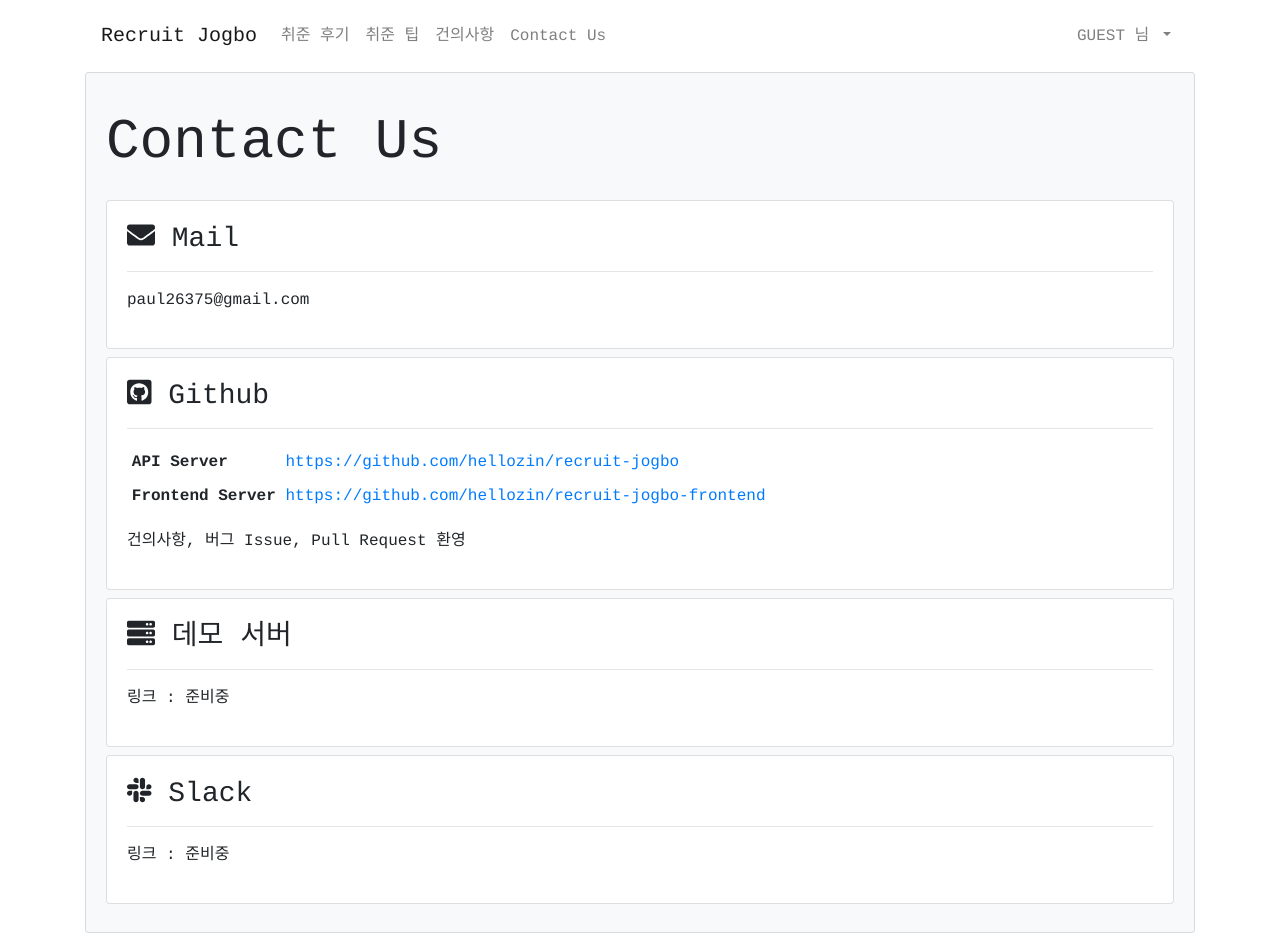
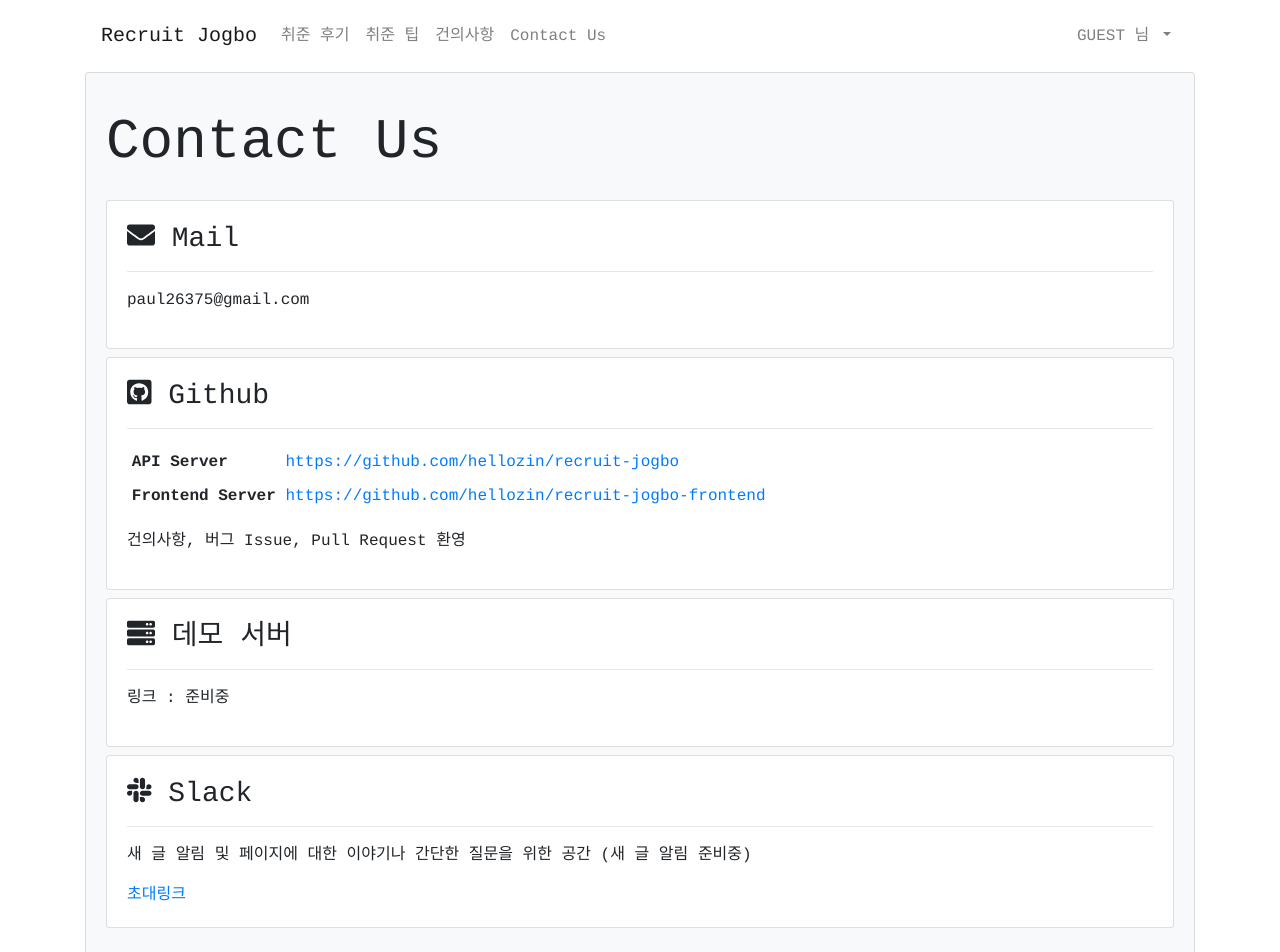
Before and after one commit to hellozin/recruit-jogbo-frontend, a Vue app: page /contact in a window 1280 px wide. Shown: the top 952 px of the page. Built offline with nearby package versions, Linux system fonts and the light colour scheme; no server answers; a web font is replaced by a local one; what vue-disqus would draw is missing.

Commit message:
FIX: Contact 슬랙 초대링크 수정, 테스트용 주석 추가

```diff
--- a/src/main.js
+++ b/src/main.js
@@ -23,6 +23,7 @@ Vue.config.productionTip = false
 
 const instance = axios.create({
   baseURL: 'http://www.recruit-jogbo-api.tk/api',
+  // baseURL: 'http://localhost:8080/api',
   headers: {'Content-Type': 'application/json'}
 })
 
--- a/src/views/Contact.vue
+++ b/src/views/Contact.vue
@@ -34,7 +34,8 @@
       <b-card class="my-2">
         <h3><font-awesome-icon :icon="['fab','slack']"></font-awesome-icon> Slack</h3>
         <hr>
-        <p>링크 : 준비중</p>
+        <p>새 글 알림 및 페이지에 대한 이야기나 간단한 질문을 위한 공간 (새 글 알림 준비중)</p>
+        <b-link href="https://join.slack.com/t/yuce-community/shared_invite/enQtODU1MDU5Mjc4OTI4LWVhNTBlMDMzZWQ1ZGI1YThmZmI2MGY1MDIyNTNjNWY4MDE3ZTI5ZWU4OGNmYTA5MGY1MzE2MWQ0ZjYyOWIyMDU">초대링크</b-link>
       </b-card>
     </b-card-text>
   </b-card>
```
